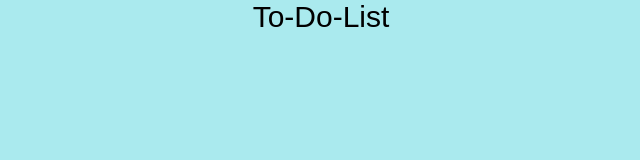
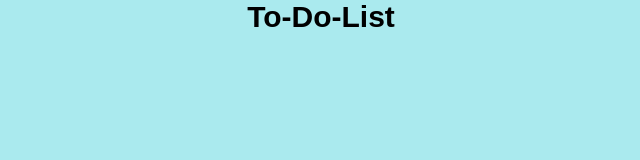
Before and after one commit to srisathyamamidala/To-Do-List-doc, a plain HTML site: page index.html in a window 1280 px wide. Shown: the full height of the page, 319-959 px from the left. Drawn offline with Linux system fonts and the light colour scheme.

Commit message:
editing the page

```diff
--- a/style.css
+++ b/style.css
@@ -14,10 +14,10 @@
         font-size: 30px;
         display: flex;
         justify-content: center;
-    }
-    .header {
-        display: flex;
-        justify-content: space-between;
-        align-items: center;
 
     }
+
+    .title{
+        font-weight: bold;
+
+    }
```
Also changed, not shown: index.html (line endings or trailing spaces).
